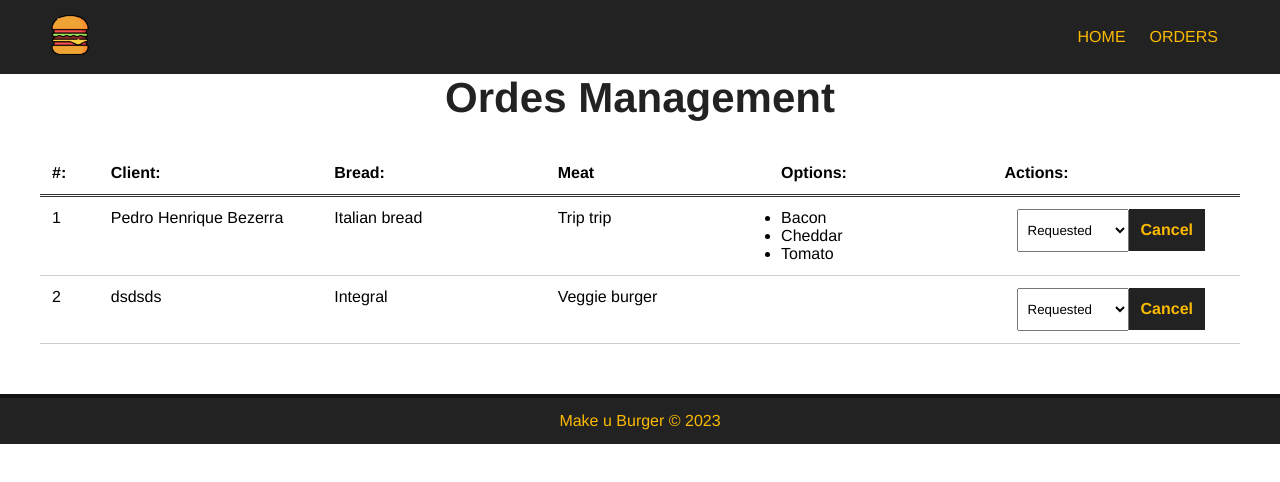
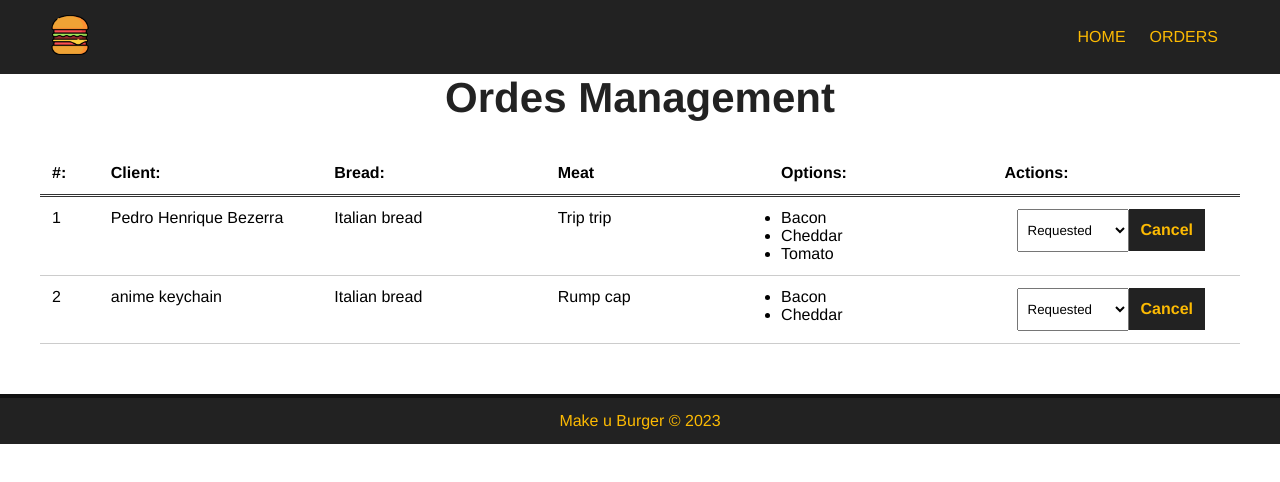
Before and after one commit to BezerraPedrinho/MakeYourBurguer, a Vue app: page /orders in a window 1280 px wide. Shown: the top 482 px of the page. Built offline with nearby package versions, Linux system fonts and the light colour scheme; data requests are answered from the project's data file.

Commit message:
delete order

```diff
--- a/db/db.json
+++ b/db/db.json
@@ -91,10 +91,13 @@
       "id": 1
     },
     {
-      "name": "dsdsds",
-      "bread": "Integral",
-      "meat": "Veggie burger",
-      "optionsdata": [],
+      "name": "anime keychain",
+      "bread": "Italian bread",
+      "meat": "Rump cap",
+      "optionsdata": [
+        "Bacon",
+        "Cheddar"
+      ],
       "stats": "Requested",
       "id": 2
     }
--- a/src/components/Dashboard.vue
+++ b/src/components/Dashboard.vue
@@ -35,7 +35,9 @@
               {{ stat.type }}
             </option>
           </select>
-          <button class="delete-btn">Cancel</button>
+          <button @click="deleteBurger(burger.id)" class="delete-btn">
+            Cancel
+          </button>
         </div>
       </div>
     </div>
@@ -64,6 +66,14 @@ export default {
       const data = await req.json();
       this.stats = data;
       console.log(data);
+    },
+    async deleteBurger(id) {
+      const req = await fetch(`http://localhost:3000/burgers/${id}`, {
+        method: "DELETE",
+      });
+      const res = await req.json();
+      this.getOrders();
+      console.log(res);
     },
   },
   mounted() {
```
